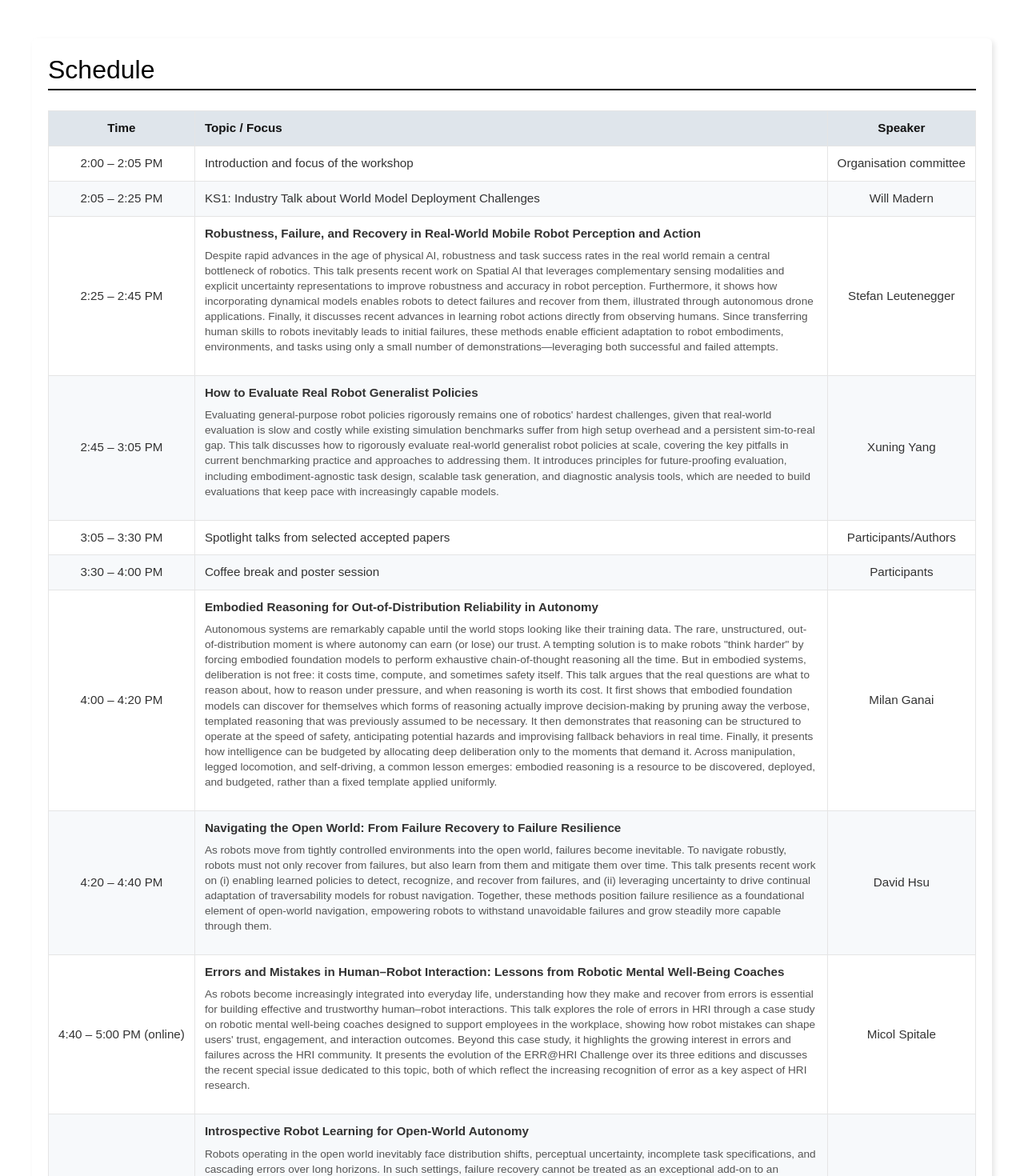
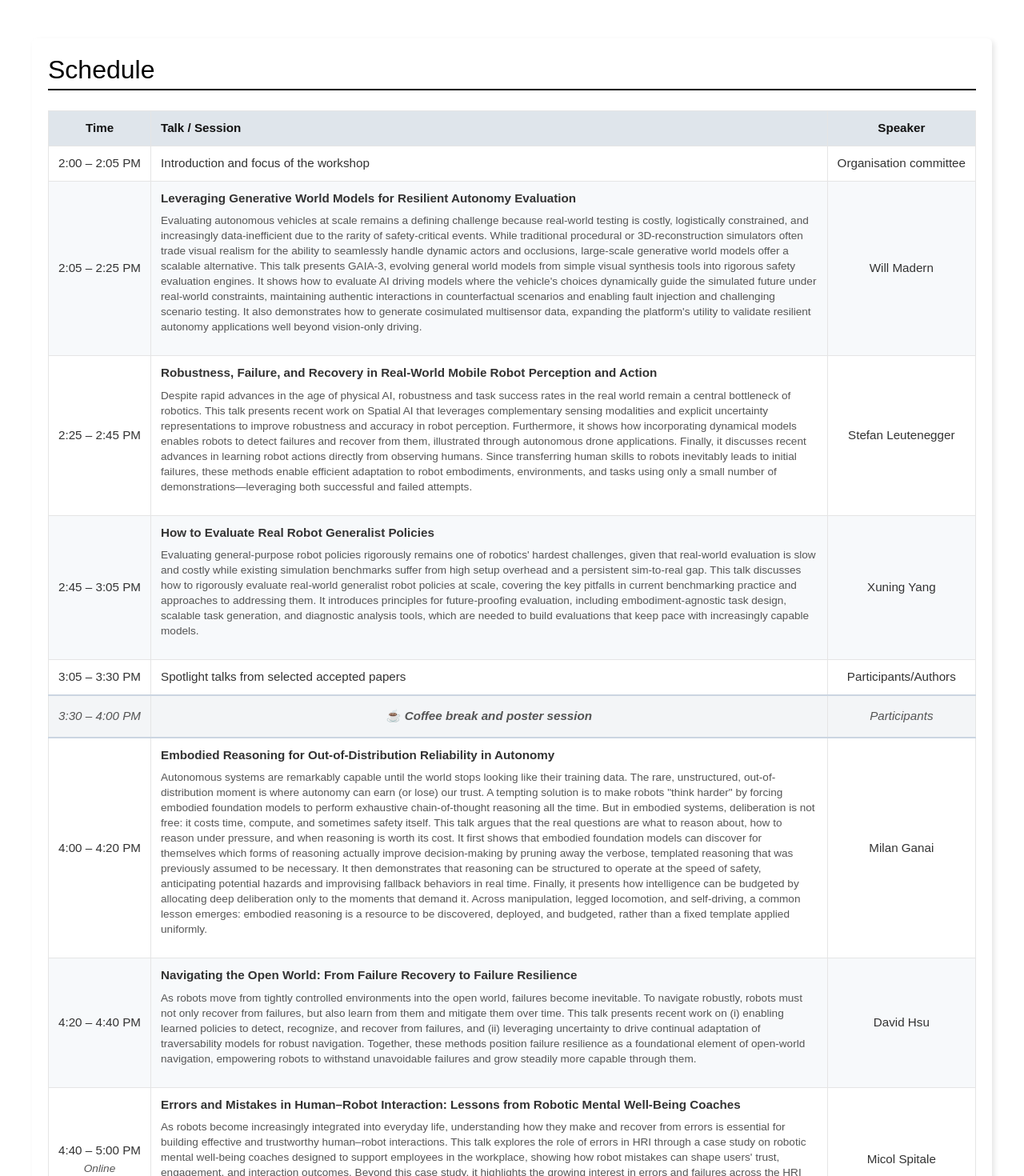
Before and after one commit to csiro-robotics/failure-recovery, a React (Vite) app: page /failure-recovery/schedule in a window 1280 px wide. Shown: the part 100-1570 px from the top of the page at 80% size. Built offline with nearby package versions, Linux system fonts and the light colour scheme.

Commit message:
schedule update

```diff
--- a/src/Common.module.css
+++ b/src/Common.module.css
@@ -286,6 +286,24 @@ paperList {
   display: block;
 
 }
+
+.breakRow {
+  background-color: #f3f5f7 !important;
+  font-style: italic;
+  color: #555;
+}
+
+.breakRow td {
+  border-top: 2px solid #cbd5e1;
+  border-bottom: 2px solid #cbd5e1;
+  padding: 14px 12px;
+}
+
+.breakRow td:nth-child(2) {
+  text-align: center;
+  font-weight: 600;
+}
+
 .noticeBox {
   width: 100%;
   background: #f7f9fc;
@@ -294,3 +312,8 @@ paperList {
   margin-bottom: 2rem;
   border-radius: 6px;
 }
+.onlineLabel {
+  color: #555;
+  font-size: 0.9em;
+  font-style: italic;
+}
--- a/src/pages/Schedule/Schedule.tsx
+++ b/src/pages/Schedule/Schedule.tsx
@@ -15,7 +15,7 @@ const Schedule: React.FC = () => {
           <thead>
             <tr>
               <th>Time</th>
-              <th>Topic / Focus</th>
+              <th>Talk / Session</th>
               <th>Speaker</th>
             </tr>
           </thead>
@@ -29,7 +29,13 @@ const Schedule: React.FC = () => {
 
             <tr>
               <td>2:05 – 2:25 PM</td>
-              <td>KS1: Industry Talk about World Model Deployment Challenges</td>
+              <td><strong>Leveraging Generative World Models for Resilient Autonomy Evaluation</strong>
+                <p className={styles.abstract}>
+                    Evaluating autonomous vehicles at scale remains a defining challenge because real-world testing is costly, logistically constrained, and increasingly data-inefficient due to the rarity of safety-critical events.
+                     While traditional procedural or 3D-reconstruction simulators often trade visual realism for the ability to seamlessly handle dynamic actors and occlusions, large-scale generative world models offer a scalable alternative.
+                    This talk presents GAIA-3, evolving general world models from simple visual synthesis tools into rigorous safety evaluation engines. It shows how to evaluate AI driving models where the vehicle's choices dynamically guide the simulated future under real-world constraints, maintaining authentic interactions in counterfactual scenarios and enabling fault injection and challenging scenario testing. It also demonstrates how to generate cosimulated multisensor data, expanding the platform's utility to validate resilient autonomy applications well beyond vision-only driving.
+                    </p>
+              </td>
               <td>Will Madern</td>
             </tr>
 
@@ -56,10 +62,11 @@ Evaluating general-purpose robot policies rigorously remains one of robotics' ha
               <td>Spotlight talks from selected accepted papers</td>
               <td>Participants/Authors</td>
             </tr>
-
-            <tr>
+           <tr className={styles.breakRow}>
         <td>3:30 – 4:00 PM</td>
-              <td>Coffee break and poster session</td>
+        <td>
+            ☕ Coffee break and poster session
+        </td>
         <td>Participants</td>
         </tr>
 
@@ -84,7 +91,11 @@ Evaluating general-purpose robot policies rigorously remains one of robotics' ha
             </tr>
 
             <tr>
-              <td>4:40 – 5:00 PM (online)</td>
+              <td>4:40 – 5:00 PM
+                <span className={styles.onlineLabel}>
+                    <br />
+                    Online
+                </span></td>
               <td><strong>Errors and Mistakes in Human–Robot Interaction: Lessons from Robotic Mental Well-Being Coaches</strong>
                 <p className={styles.abstract}>
                     As robots become increasingly integrated into everyday life, understanding how they make and recover from errors is essential for building effective and trustworthy human–robot interactions. This talk explores the role of errors in HRI through a case study on robotic mental well-being coaches designed to support employees in the workplace, showing how robot mistakes can shape users' trust, engagement, and interaction outcomes.
@@ -104,7 +115,7 @@ Evaluating general-purpose robot policies rigorously remains one of robotics' ha
               <td>Abhinav Valada</td>
             </tr>
 
-            <tr>
+            <tr className={styles.breakRow}>
                 <td>5:20 – 5:25 PM</td>
                 <td>Short break to prepare for the breakout session</td>
                 <td>Organisation committee</td>
```
Lines whose indentation alone changed are shown as unchanged.
